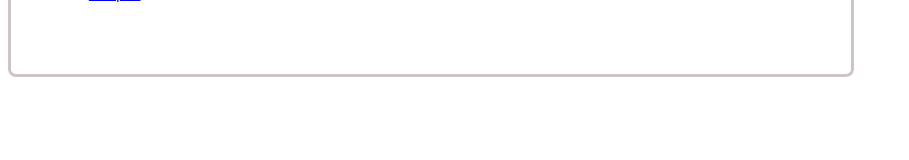
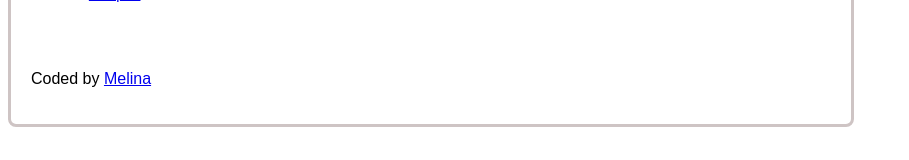
Before and after one commit to melinaeee/react-app, a React (Create React App) app: page / in a window 1280 px wide. Shown: the part 614-774 px from the top of the page, without its empty margins (0-909 px from the left). Built offline with nearby package versions, Linux system fonts and the light colour scheme.

Commit message:
GitHyb link added

```diff
--- a/src/App.js
+++ b/src/App.js
@@ -14,6 +14,9 @@ export default function App() {
       </ul>
       <Conditions />
       <Temperatures />
+      <p>
+        Coded by <a href="https://github.com/melinaeee/react-app" target="_blank">Melina</a>
+      </p>
     </div>
   );
 }
```
